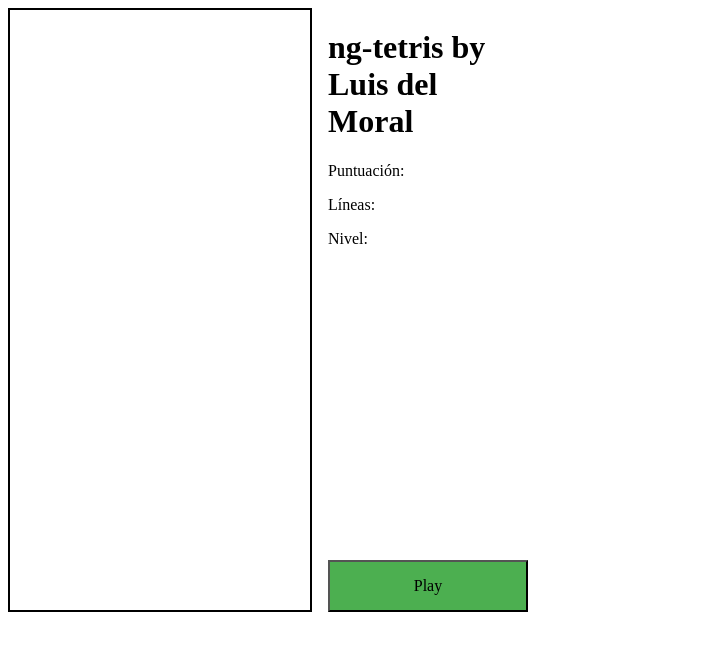
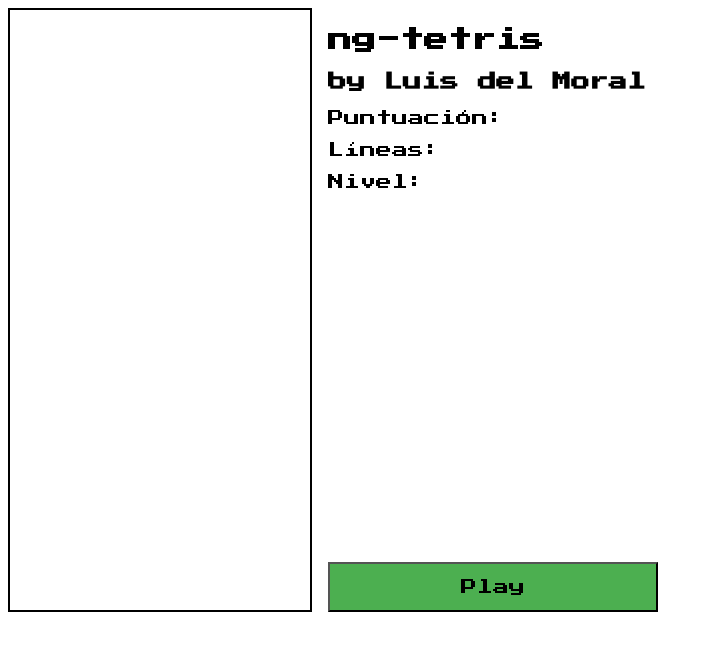
Before and after one commit to ldmoral1987/ng-tetris, an Angular app: page / in a window 1280 px wide. Shown: the top 650 px of the page, without its empty margins (0-713 px from the left). Built offline with nearby package versions, Linux system fonts and the light colour scheme.

Commit message:
Corregido el error de carga de la fuente, debido a unas comillas mal puestas en index.html. Se modifica también el estilo del canvas y la disposición de los elementos de la vista

```diff
--- a/src/app/board/board.component.css
+++ b/src/app/board/board.component.css
@@ -1,6 +1,6 @@
 .grid {
     display: grid;
-    grid-template-columns: 320px 200px;
+    grid-template-columns: 320px 330px;
 }
 
 .right-column {
--- a/src/app/board/board.component.html
+++ b/src/app/board/board.component.html
@@ -2,7 +2,8 @@
     <canvas #board class="game-board"></canvas>
     <div class="right-column">
       <div>
-        <h1>ng-tetris by Luis del Moral</h1>
+        <h2>ng-tetris</h2>
+        <h3>by Luis del Moral</h3>
         <p>Puntuación: {{ points }}</p>
         <p>Líneas: {{ lines }}</p>
         <p>Nivel: {{ level }}</p>
--- a/src/index.html
+++ b/src/index.html
@@ -7,7 +7,7 @@
   <meta name="viewport" content="width=device-width, initial-scale=1">
   <link rel="icon" type="image/x-icon" href="favicon.ico">
   <!-- Se importa la fuente Press START 2P, de Google APIs -->
-  <link href="https://fonts.googleapis.com/css?family=Press+Start+2P" rel=”stylesheet” />
+  <link href="https://fonts.googleapis.com/css?family=Press+Start+2P" rel="stylesheet"/>
 </head>
 <body>
   <app-root></app-root>
```
Lines whose indentation alone changed are shown as unchanged.
